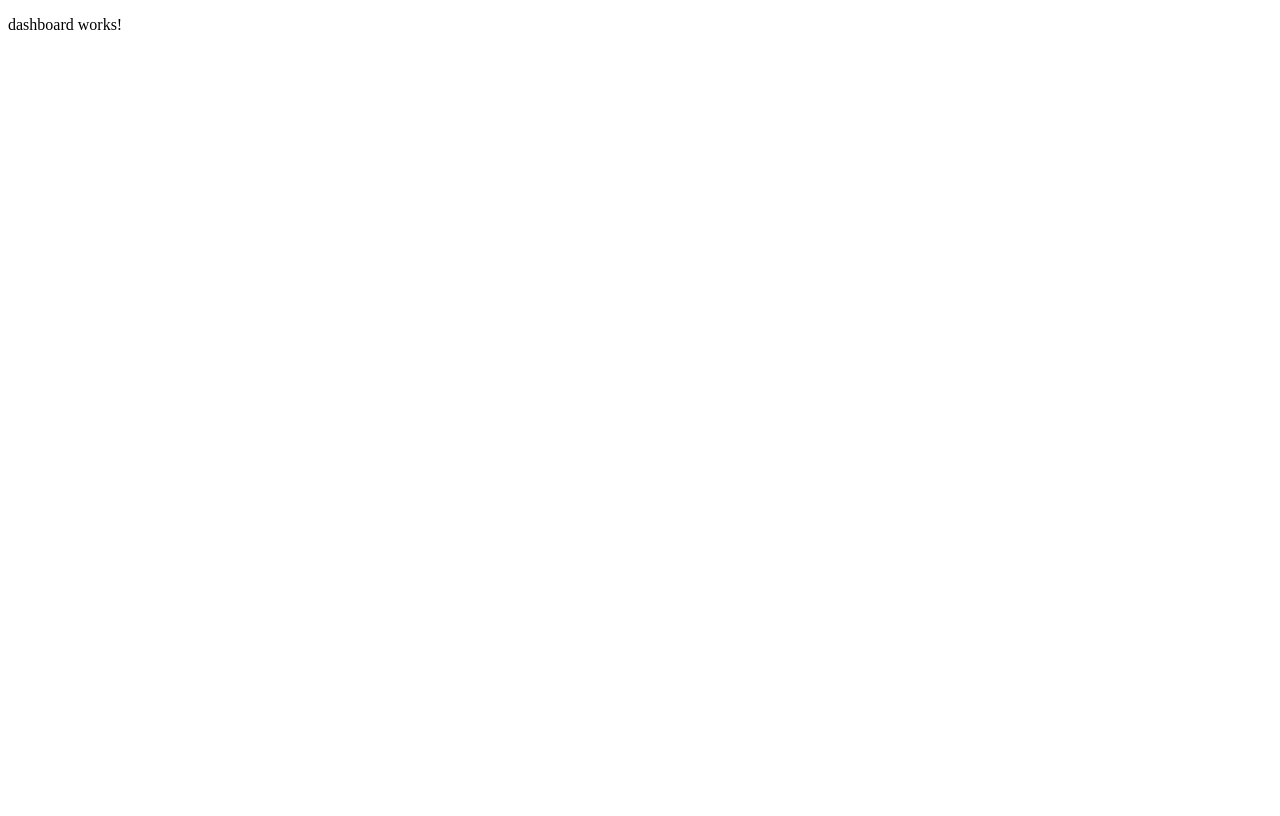
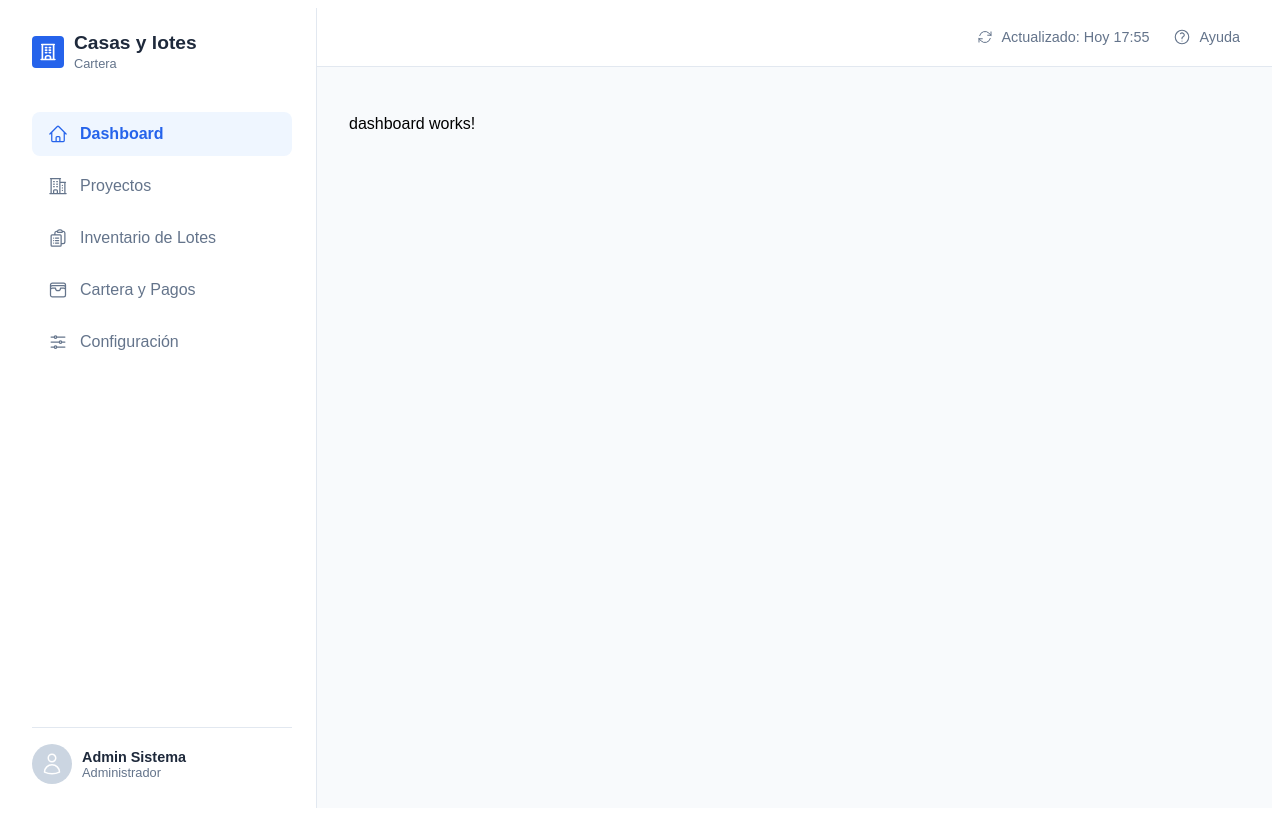
Before and after one commit to joburbanop/cartera-front, an Angular app: page /dashboard in a window 1280 px wide. Built offline with nearby package versions, Linux system fonts and the light colour scheme.

Commit message:
ajustes de dashboard para la interfaz grafica

```diff
--- a/src/app/app.routes.ts
+++ b/src/app/app.routes.ts
@@ -6,12 +6,20 @@ export const routes: Routes = [
     loadComponent: () => import('./features/auth/login/login.component').then(m => m.LoginComponent)
   },
   {
-    path: 'dashboard',
-    loadComponent: () => import('./features/dashboard/dashboard.component').then(m => m.DashboardComponent)
-  },
-  {
     path: '',
-    redirectTo: 'login',
-    pathMatch: 'full'
+    // Cargamos la carcasa principal
+    loadComponent: () => import('./shared/components/main-layout/main-layout.component').then(m => m.MainLayoutComponent),
+    // Todo lo que esté aquí adentro aparecerá junto al menú lateral
+    children: [
+      {
+        path: 'dashboard',
+        loadComponent: () => import('./features/dashboard/dashboard.component').then(m => m.DashboardComponent)
+      },
+      {
+        path: '',
+        redirectTo: 'dashboard',
+        pathMatch: 'full'
+      }
+    ]
   }
 ];
--- /dev/null
+++ b/src/app/shared/components/main-layout/main-layout.component.html
@@ -0,0 +1,104 @@
+<div style="display: flex; height: 100vh; background-color: #f8fafc; font-family: sans-serif;">
+
+  <!-- BARRA LATERAL (SIDEBAR) -->
+  <aside style="width: 260px; background-color: white; border-right: 1px solid #e2e8f0; padding: 1.5rem; display: flex; flex-direction: column;">
+
+    <!-- Logo -->
+    <div style="display: flex; align-items: center; gap: 10px; margin-bottom: 2.5rem;">
+      <div style="width: 32px; height: 32px; background-color: #2563eb; border-radius: 4px; display: flex; align-items: center; justify-content: center;">
+        <svg xmlns="http://www.w3.org/2000/svg" fill="none" viewBox="0 0 24 24" stroke-width="2" stroke="white" style="width: 20px; height: 20px;">
+          <path stroke-linecap="round" stroke-linejoin="round" d="M3.75 21h16.5M4.5 3h15M5.25 3v18m13.5-18v18M9 6.75h1.5m-1.5 3h1.5m-1.5 3h1.5m3-6H15m-1.5 3H15m-1.5 3H15M9 21v-2.25A2.25 2.25 0 0 1 11.25 16.5h1.5a2.25 2.25 0 0 1 2.25 2.25V21" />
+        </svg>
+      </div>
+      <div>
+        <h2 style="margin: 0; font-size: 1.2rem; color: #1e293b;">Casas y lotes</h2>
+        <span style="font-size: 0.8rem; color: #64748b;">Cartera</span>
+      </div>
+    </div>
+
+    <!-- Navegación -->
+    <nav style="display: flex; flex-direction: column; gap: 0.5rem;">
+
+      <!-- Dashboard (Activo) -->
+      <a href="/dashboard" style="display: flex; align-items: center; gap: 0.75rem; padding: 0.75rem 1rem; text-decoration: none; color: #2563eb; background-color: #eff6ff; border-radius: 8px; font-weight: 600;">
+        <svg xmlns="http://www.w3.org/2000/svg" fill="none" viewBox="0 0 24 24" stroke-width="1.5" stroke="currentColor" style="width: 20px; height: 20px;">
+          <path stroke-linecap="round" stroke-linejoin="round" d="M2.25 12l8.954-8.955c.44-.439 1.152-.439 1.591 0L21.75 12M4.5 9.75v10.125c0 .621.504 1.125 1.125 1.125H9.75v-4.875c0-.621.504-1.125 1.125-1.125h2.25c.621 0 1.125.504 1.125 1.125V21h4.125c.621 0 1.125-.504 1.125-1.125V9.75M8.25 21h8.25" />
+        </svg>
+        Dashboard
+      </a>
+
+      <!-- Proyectos -->
+      <a href="#" style="display: flex; align-items: center; gap: 0.75rem; padding: 0.75rem 1rem; text-decoration: none; color: #64748b; font-weight: 500;">
+        <svg xmlns="http://www.w3.org/2000/svg" fill="none" viewBox="0 0 24 24" stroke-width="1.5" stroke="currentColor" style="width: 20px; height: 20px;">
+          <path stroke-linecap="round" stroke-linejoin="round" d="M2.25 21h19.5m-18-18v18m10.5-18v18m6-13.5V21M6.75 6.75h.75m-.75 3h.75m-.75 3h.75m3-6h.75m-.75 3h.75m-.75 3h.75M6.75 21v-3.375c0-.621.504-1.125 1.125-1.125h2.25c.621 0 1.125.504 1.125 1.125V21M3 3h12m-.75 4.5H21m-3.75 3.75h.008v.008h-.008v-.008Zm0 3h.008v.008h-.008v-.008Zm0 3h.008v.008h-.008v-.008Z" />
+        </svg>
+        Proyectos
+      </a>
+
+      <!-- Inventario -->
+      <a href="#" style="display: flex; align-items: center; gap: 0.75rem; padding: 0.75rem 1rem; text-decoration: none; color: #64748b; font-weight: 500;">
+        <svg xmlns="http://www.w3.org/2000/svg" fill="none" viewBox="0 0 24 24" stroke-width="1.5" stroke="currentColor" style="width: 20px; height: 20px;">
+          <path stroke-linecap="round" stroke-linejoin="round" d="M9 12h3.75M9 15h3.75M9 18h3.75m3 .75H18a2.25 2.25 0 0 0 2.25-2.25V6.108c0-1.135-.845-2.098-1.976-2.192a48.424 48.424 0 0 0-1.123-.08m-5.801 0c-.065.21-.1.433-.1.664 0 .414.336.75.75.75h4.5a.75.75 0 0 0 .75-.75 2.25 2.25 0 0 0-.1-.664m-5.8 0A2.251 2.251 0 0 1 13.5 2.25H15c1.012 0 1.867.668 2.15 1.586m-5.8 0c-.376.023-.75.05-1.124.08C9.095 4.01 8.25 4.973 8.25 6.108V8.25m0 0H4.875c-.621 0-1.125.504-1.125 1.125v11.25c0 .621.504 1.125 1.125 1.125h9.75c.621 0 1.125-.504 1.125-1.125V9.375c0-.621-.504-1.125-1.125-1.125H8.25ZM6.75 12h.008v.008H6.75V12Zm0 3h.008v.008H6.75V15Zm0 3h.008v.008H6.75V18Z" />
+        </svg>
+        Inventario de Lotes
+      </a>
+
+      <!-- Cartera y Pagos -->
+      <a href="#" style="display: flex; align-items: center; gap: 0.75rem; padding: 0.75rem 1rem; text-decoration: none; color: #64748b; font-weight: 500;">
+        <svg xmlns="http://www.w3.org/2000/svg" fill="none" viewBox="0 0 24 24" stroke-width="1.5" stroke="currentColor" style="width: 20px; height: 20px;">
+          <path stroke-linecap="round" stroke-linejoin="round" d="M21 12a2.25 2.25 0 0 0-2.25-2.25H15a3 3 0 1 1-6 0H5.25A2.25 2.25 0 0 0 3 12m18 0v6a2.25 2.25 0 0 1-2.25 2.25H5.25A2.25 2.25 0 0 1 3 18v-6m18 0V9M3 12V9m18 0a2.25 2.25 0 0 0-2.25-2.25H5.25A2.25 2.25 0 0 0 3 9m18 0V6a2.25 2.25 0 0 0-2.25-2.25H5.25A2.25 2.25 0 0 0 3 6v3" />
+        </svg>
+        Cartera y Pagos
+      </a>
+
+      <!-- Configuración -->
+      <a href="#" style="display: flex; align-items: center; gap: 0.75rem; padding: 0.75rem 1rem; text-decoration: none; color: #64748b; font-weight: 500;">
+        <svg xmlns="http://www.w3.org/2000/svg" fill="none" viewBox="0 0 24 24" stroke-width="1.5" stroke="currentColor" style="width: 20px; height: 20px;">
+          <path stroke-linecap="round" stroke-linejoin="round" d="M10.5 6h9.75M10.5 6a1.5 1.5 0 1 1-3 0m3 0a1.5 1.5 0 1 0-3 0M3.75 6H7.5m3 12h9.75m-9.75 0a1.5 1.5 0 0 1-3 0m3 0a1.5 1.5 0 0 0-3 0m-3.75 0H7.5m9-6h3.75m-3.75 0a1.5 1.5 0 0 1-3 0m3 0a1.5 1.5 0 0 0-3 0m-9.75 0h9.75" />
+        </svg>
+        Configuración
+      </a>
+    </nav>
+
+    <!-- Perfil Inferior -->
+    <div style="margin-top: auto; padding-top: 1rem; border-top: 1px solid #e2e8f0; display: flex; align-items: center; gap: 10px;">
+      <div style="width: 40px; height: 40px; border-radius: 50%; background-color: #cbd5e1; display: flex; align-items: center; justify-content: center; color: white;">
+        <svg xmlns="http://www.w3.org/2000/svg" fill="none" viewBox="0 0 24 24" stroke-width="1.5" stroke="currentColor" style="width: 24px; height: 24px;">
+          <path stroke-linecap="round" stroke-linejoin="round" d="M15.75 6a3.75 3.75 0 1 1-7.5 0 3.75 3.75 0 0 1 7.5 0ZM4.501 20.118a7.5 7.5 0 0 1 14.998 0A17.933 17.933 0 0 1 12 21.75c-2.676 0-5.216-.584-7.499-1.632Z" />
+        </svg>
+      </div>
+      <div>
+        <p style="margin: 0; font-weight: bold; color: #1e293b; font-size: 0.9rem;">Admin Sistema</p>
+        <p style="margin: 0; font-size: 0.8rem; color: #64748b;">Administrador</p>
+      </div>
+    </div>
+  </aside>
+
+  <!-- CONTENIDO PRINCIPAL -->
+  <main style="flex: 1; display: flex; flex-direction: column; overflow-y: auto;">
+
+    <!-- Barra Superior -->
+    <header style="padding: 1.25rem 2rem; display: flex; justify-content: flex-end; align-items: center; gap: 1.5rem; border-bottom: 1px solid #e2e8f0; background: white;">
+       <span style="color: #64748b; font-size: 0.9rem; display: flex; align-items: center; gap: 0.5rem;">
+         <svg xmlns="http://www.w3.org/2000/svg" fill="none" viewBox="0 0 24 24" stroke-width="1.5" stroke="currentColor" style="width: 16px; height: 16px;">
+           <path stroke-linecap="round" stroke-linejoin="round" d="M16.023 9.348h4.992v-.001M2.985 19.644v-4.992m0 0h4.992m-4.993 0 3.181 3.183a8.25 8.25 0 0 0 13.803-3.7M4.031 9.865a8.25 8.25 0 0 1 13.803-3.7l3.181 3.182m0-4.991v4.99" />
+         </svg>
+         Actualizado: Hoy 17:55
+       </span>
+
+       <button style="background: none; border: none; color: #64748b; font-size: 0.9rem; display: flex; align-items: center; gap: 0.5rem; cursor: pointer; padding: 0;">
+         <svg xmlns="http://www.w3.org/2000/svg" fill="none" viewBox="0 0 24 24" stroke-width="1.5" stroke="currentColor" style="width: 18px; height: 18px;">
+           <path stroke-linecap="round" stroke-linejoin="round" d="M9.879 7.519c1.171-1.025 3.071-1.025 4.242 0 1.172 1.025 1.172 2.687 0 3.712-.203.179-.43.326-.67.442-.745.361-1.45.999-1.45 1.827v.75M21 12a9 9 0 1 1-18 0 9 9 0 0 1 18 0Zm-9 5.25h.008v.008H12v-.008Z" />
+         </svg>
+         Ayuda
+       </button>
+    </header>
+
+    <!-- Inyección de Componentes -->
+    <div style="padding: 2rem;">
+      <router-outlet></router-outlet>
+    </div>
+
+  </main>
+
+</div>
```
Also changed, not shown: src/app/shared/components/main-layout/main-layout.component.ts (added, +11 -0 lines), src/app/shared/components/main-layout/main-layout.component.scss (added), 1 other file (tests, documents, lock files or other folders).
